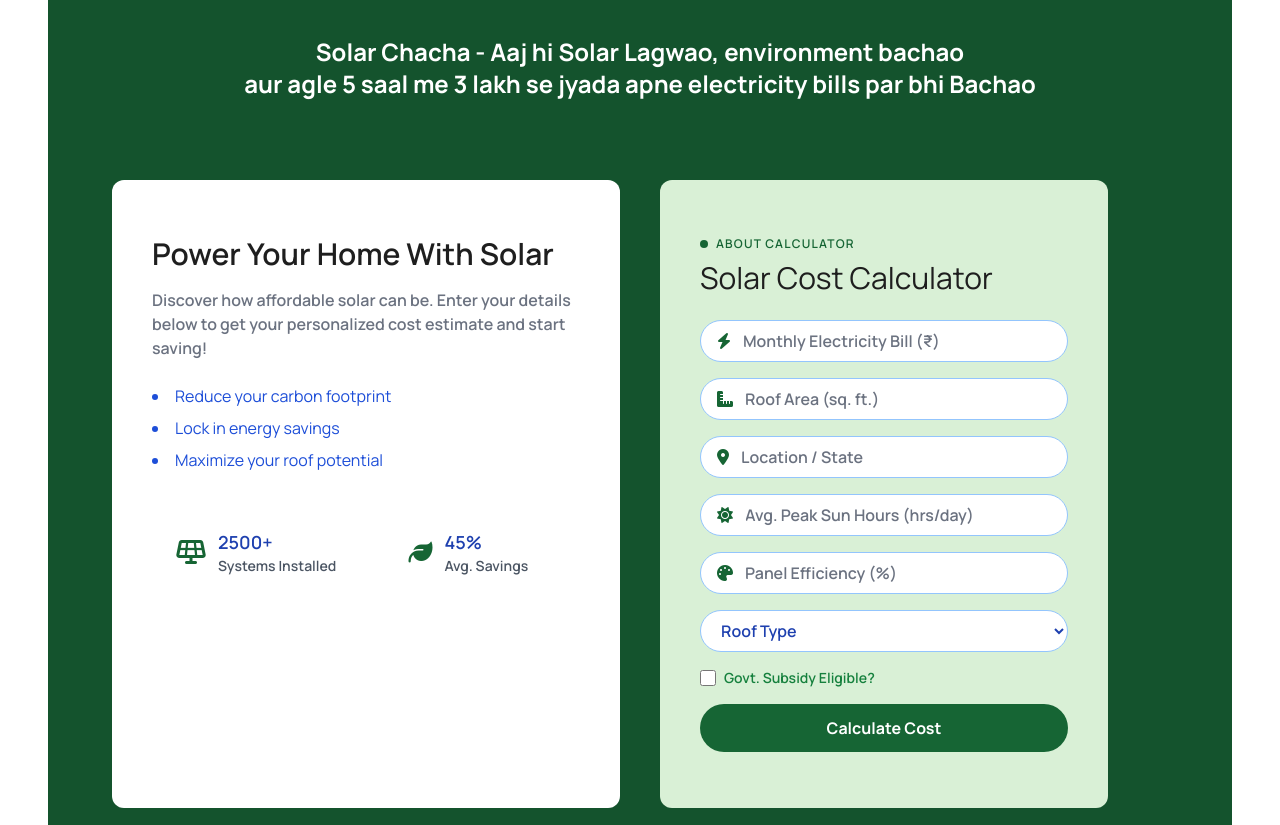
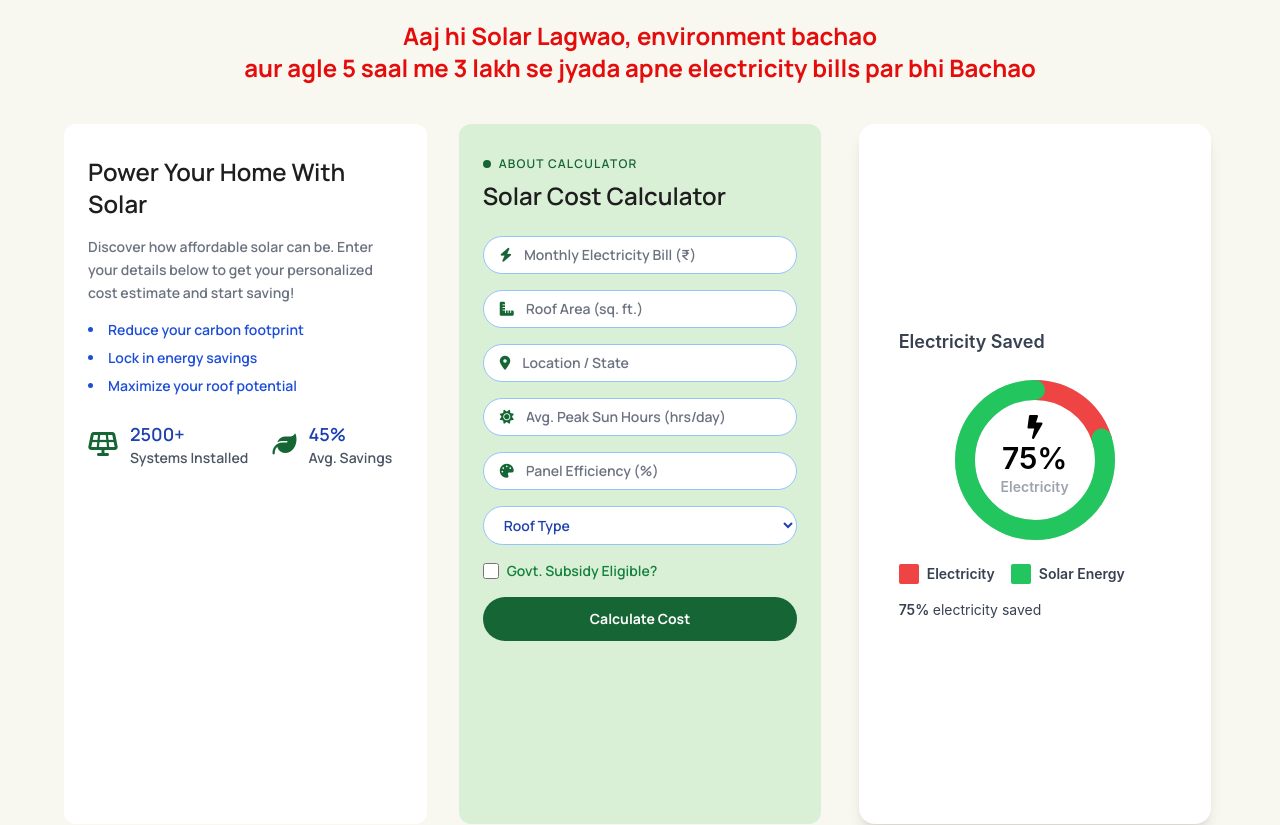
Before and after one commit to vanshika8484/Solar_web, a React (Vite) app: page / in a window 1280 px wide. Shown: the part 3400-4225 px from the top of the page. Built offline with nearby package versions, Linux system fonts and the light colour scheme; a web font is replaced by a local one.

Commit message:
Update SolarCostCalculator.jsx

```diff
--- a/src/components/SolarCostCalculator.jsx
+++ b/src/components/SolarCostCalculator.jsx
@@ -1,63 +1,57 @@
-
 import React from "react";
 import { Link } from "react-router-dom";
+import ElectricitySavedCard from "./ElectricitySavedCard";
 
 const SolarCostCalculator = () => {
   return (
-    <div className="bg-green-900 min-h-screen GetFontSol ml-12 mr-12">
+    <div className="bg-[#F8F7F0] min-h-screen GetFontSol px-4 md:px-10 lg:px-16 py-10">
       {/* Main Heading */}
-      <div className="text-center px-4 py-10 md:py-14">
-        <h1 className="text-2xl sm:text-3xl md:text-2xl font-bold text-white leading-snug max-w-5xl mx-auto">
-          Solar Chacha - Aaj hi Solar Lagwao, environment bachao <br />
+      <div className="text-center mb-10">
+        <h1 className="text-2xl About sm:text-3xl md:text-2xl font-bold text-[#E50C0C] leading-snug max-w-5xl mx-auto">
+           Aaj hi Solar Lagwao, environment bachao <br />
           aur agle 5 saal me 3 lakh se jyada apne electricity bills par bhi Bachao
         </h1>
       </div>
 
-      {/* Main Grid */}
-      <main className="max-w-7xl mx-auto px-6 sm:px-10 lg:px-16 mb-20 grid grid-cols-1 md:grid-cols-2 gap-10 pt-6">
-        {/* Left Section */}
-        <section className="relative bg-white rounded-xl px-4 py-8 sm:px-8 sm:py-12 md:px-10 md:py-14 max-w-6xl mx-auto">
-          <h2 className="font-robotoslab text-2xl sm:text-3xl font-semibold text-[#1e1e1e] text-center md:text-left">
-            Power Your Home With Solar
-          </h2>
-
-          <p className="mt-4 text-gray-500 text-sm sm:text-base leading-relaxed text-center md:text-left max-w-2xl mx-auto md:mx-0">
+      {/* Responsive 3-Card Layout */}
+      <main className="grid grid-cols-1 sm:grid-cols-2 lg:grid-cols-3 gap-8">
+        {/* Form Info Card */}
+        <section className="bg-white rounded-xl px-6 py-8">
+          <h2 className="text-2xl font-semibold text-[#1e1e1e] mb-4">Power Your Home With Solar</h2>
+          <p className="text-gray-500 text-sm leading-relaxed mb-4">
             Discover how affordable solar can be. Enter your details below to get your personalized cost estimate and start saving!
           </p>
-
-          <ul className="mt-6 list-disc list-inside text-blue-700 text-sm sm:text-base font-normal space-y-2 text-center md:text-left max-w-2xl mx-auto md:mx-0">
+          <ul className="list-disc list-inside text-blue-700 text-sm space-y-2 mb-6">
             <li>Reduce your carbon footprint</li>
             <li>Lock in energy savings</li>
             <li>Maximize your roof potential</li>
           </ul>
-
-          <div className="mt-10 flex flex-col sm:flex-row items-center sm:justify-start gap-6 max-w-2xl mx-auto md:mx-0">
-            <div className="flex items-center space-x-3 rounded-xl px-6 py-4 w-full sm:w-auto">
+          <div className="flex flex-wrap gap-6">
+            <div className="flex items-center space-x-3">
               <i className="fas fa-solar-panel text-green-800 text-2xl"></i>
               <div>
                 <p className="text-blue-800 font-semibold text-lg">2500+</p>
-                <p className="text-gray-600 text-xs sm:text-sm">Systems Installed</p>
+                <p className="text-gray-600 text-sm">Systems Installed</p>
               </div>
             </div>
-
-            <div className="flex items-center space-x-3 rounded-xl px-6 py-4 w-full sm:w-auto">
+            <div className="flex items-center space-x-3">
               <i className="fas fa-leaf text-green-800 text-2xl"></i>
               <div>
                 <p className="text-blue-800 font-semibold text-lg">45%</p>
-                <p className="text-gray-600 text-xs sm:text-sm">Avg. Savings</p>
+                <p className="text-gray-600 text-sm">Avg. Savings</p>
               </div>
             </div>
           </div>
         </section>
 
-        {/* Right Section */}
-        <section className="bg-[#d9f0d6] rounded-xl px-6 py-10 sm:px-10 sm:py-14 max-w-md mx-auto md:mx-0">
+        {/* Calculator Card */}
+        <section className="bg-[#d9f0d6] rounded-xl px-6 py-8">
           <p className="text-green-800 text-xs uppercase tracking-widest mb-2 flex items-center space-x-2">
             <span className="w-2 h-2 rounded-full bg-green-800 inline-block"></span>
             <span>About Calculator</span>
           </p>
-          <h3 className="text-3xl font-normal text-[#1e1e1e] mb-6 font-robotoslab">Solar Cost Calculator</h3>
-          <form className="space-y-4 text-gray-600 text-sm sm:text-base">
+          <h3 className="text-2xl font-semibold text-[#1e1e1e] mb-6">Solar Cost Calculator</h3>
+          <form className="space-y-4 text-sm text-gray-700">
             {[
               { id: 'monthly-bill', icon: 'fas fa-bolt', placeholder: 'Monthly Electricity Bill (₹)' },
               { id: 'roof-area', icon: 'fas fa-ruler-combined', placeholder: 'Roof Area (sq. ft.)' },
@@ -72,38 +66,49 @@ const SolarCostCalculator = () => {
                     id={id}
                     type="text"
                     placeholder={placeholder}
-                    className="w-full outline-none text-gray-700 placeholder-gray-500 rounded-full"
+                    className="w-full outline-none text-gray-700 placeholder-gray-500 rounded-full bg-transparent"
                   />
                 </div>
               </div>
             ))}
+
             <div>
-              <select className="w-full border border-blue-300 rounded-full px-4 py-2 bg-white text-blue-800 font-semibold cursor-pointer" id="roof-type">
+              <select className="w-full border border-blue-300 rounded-full px-4 py-2 bg-white text-blue-800 font-semibold">
                 <option disabled selected value="">Roof Type</option>
                 <option value="flat">Flat</option>
                 <option value="sloped">Sloped</option>
                 <option value="metal">Metal</option>
               </select>
             </div>
+
             <div className="flex items-center text-green-700 text-sm">
-              <input id="govt-subsidy" type="checkbox" className="w-4 h-4 text-green-800 border-green-800 rounded focus:ring-green-500 focus:ring-2" />
-              <label htmlFor="govt-subsidy" className="ml-2 cursor-pointer">Govt. Subsidy Eligible?</label>
+              <input
+                id="govt-subsidy"
+                type="checkbox"
+                className="w-4 h-4 text-green-800 border-green-800 rounded focus:ring-green-500"
+              />
+              <label htmlFor="govt-subsidy" className="ml-2 cursor-pointer">
+                Govt. Subsidy Eligible?
+              </label>
             </div>
-            <button type="submit" className="w-full bg-green-800 text-white font-bold rounded-full py-3 mt-6 hover:bg-green-700 transition-colors">
+
+            <button
+              type="submit"
+              className="w-full bg-green-800 text-white font-bold rounded-full py-3 mt-4 hover:bg-green-700 transition"
+            >
               Calculate Cost
             </button>
           </form>
         </section>
+
+        {/* Electricity Saved Card */}
+        <section className="flex justify-center items-center">
+          <ElectricitySavedCard />
+        </section>
       </main>
 
       {/* CTA Button */}
-      <div className="text-center mt-10 pb-12">
 
-         <button  className="bg-yellow-400 hover:bg-yellow-500 text-green-900 font-bold py-3 px-8 rounded-full text-lg transition duration-300">
-          <Link to='./contact'>Contact Us to Get Started</Link>
-        </button>
-
-      </div>
     </div>
   );
 };
```
